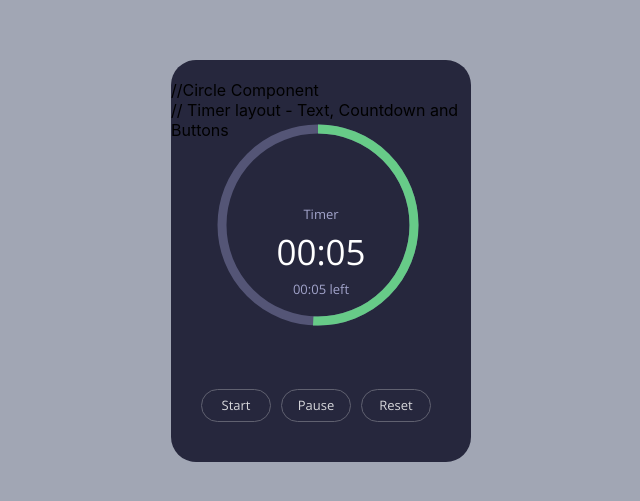
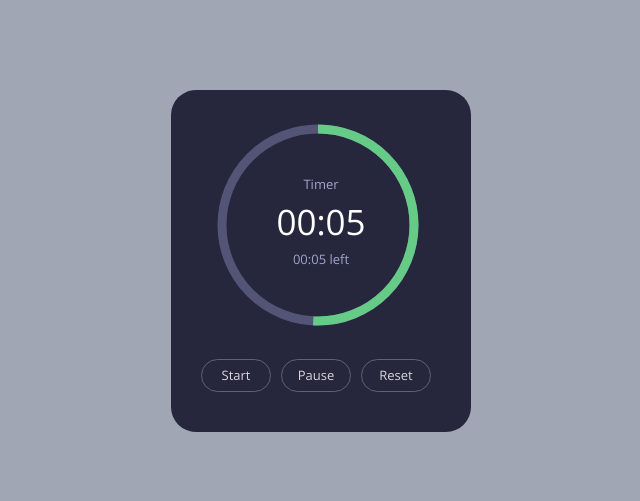
Before and after one commit to ines-om/React-Timer, a React (Create React App) app: page / in a window 1280 px wide. Shown: the part 139-640 px from the top of the page, without its empty margins (319-959 px from the left). Built offline with nearby package versions, Linux system fonts and the light colour scheme.

Commit message:
Update index.jsx

```diff
--- a/src/components/timer/index.jsx
+++ b/src/components/timer/index.jsx
@@ -109,7 +109,6 @@ const Timer = ({ title, endTime, elapsedTime = 0}) => {
     return (
         <div className="fullTimer">
 
-        //Circle Component
         <svg viewBox="-24.5 31 50 50" >
           <circle className="backgroundCircle"
             cx="0"
@@ -129,7 +128,6 @@ const Timer = ({ title, endTime, elapsedTime = 0}) => {
             strokeDashoffset={100 - progress} />
         </svg>
 
-        // Timer layout - Text, Countdown and Buttons
         <div className="timer">
             <div className="mainElement">
             <h6 className="subtext"> {title} </h6>
```
